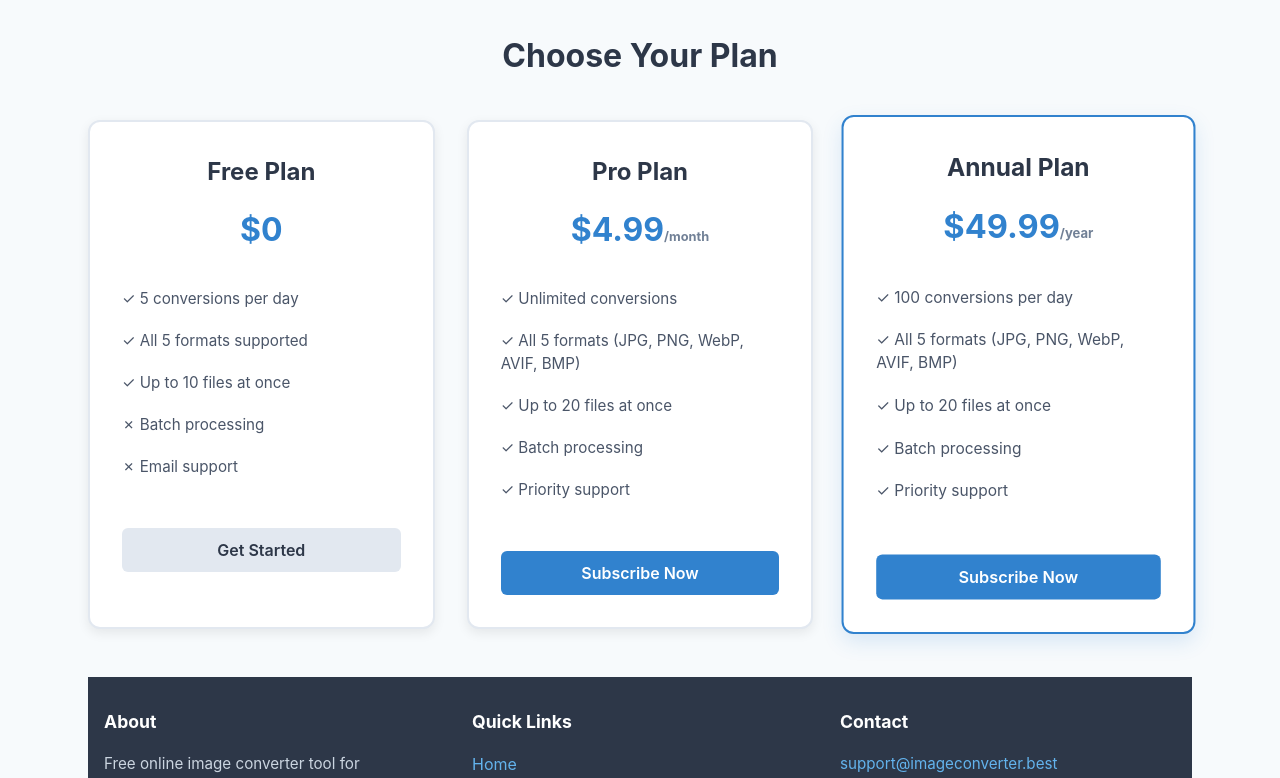
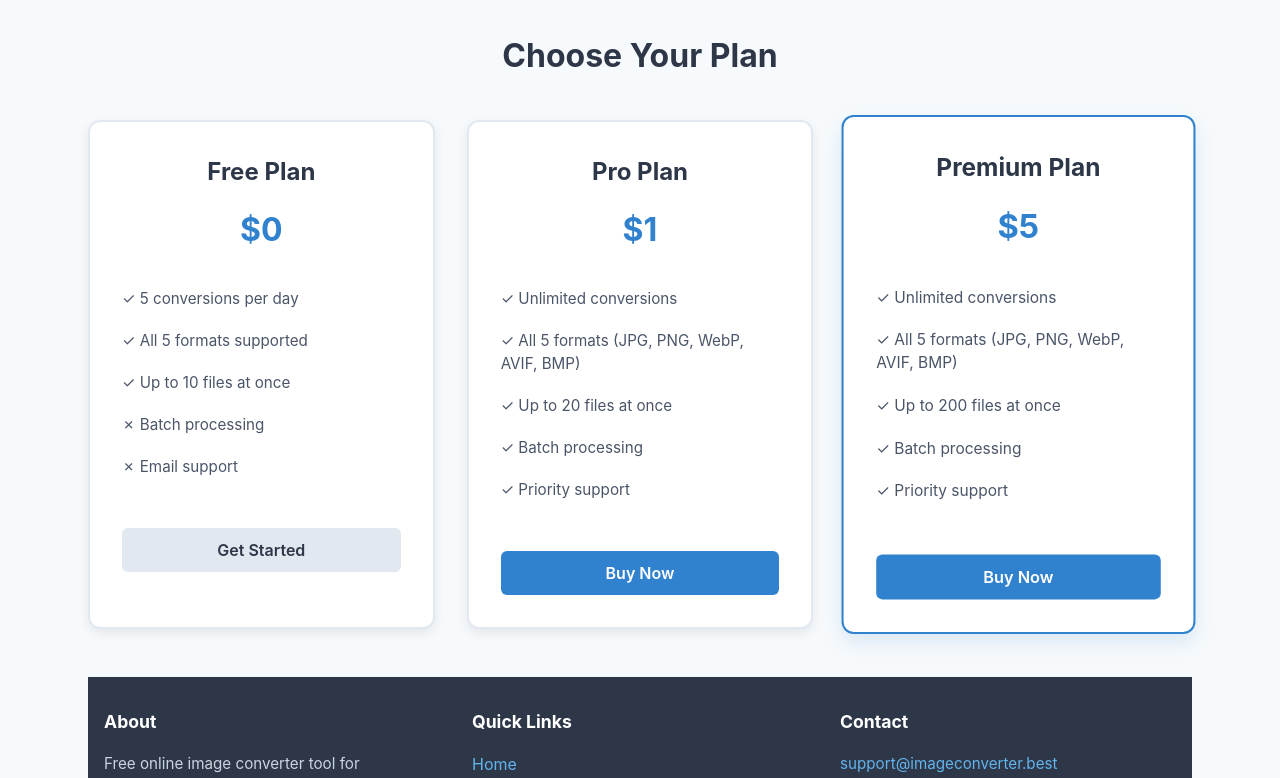
Before and after one commit to pidaixu-alt/image-converter, a Vue app: page / in a window 1280 px wide. Shown: the part 723-1501 px from the top of the page. Built offline with nearby package versions, Linux system fonts and the light colour scheme.

Commit message:
feat: dingjia

```diff
--- a/src/views/HomeView.vue
+++ b/src/views/HomeView.vue
@@ -54,7 +54,7 @@
 
         <div class="pricing-card">
           <h3>Pro Plan</h3>
-          <p class="price">$4.99<span>/month</span></p>
+          <p class="price">$1<span></span></p>
           <ul class="features-list">
             <li>✓ Unlimited conversions</li>
             <li>✓ All 5 formats (JPG, PNG, WebP, AVIF, BMP)</li>
@@ -62,20 +62,20 @@
             <li>✓ Batch processing</li>
             <li>✓ Priority support</li>
           </ul>
-          <button class="btn-plan btn-pro">Subscribe Now</button>
+          <button class="btn-plan btn-pro">Buy Now</button>
         </div>
 
         <div class="pricing-card featured">
-          <h3>Annual Plan</h3>
-          <p class="price">$49.99<span>/year</span></p>
+          <h3>Premium Plan</h3>
+          <p class="price">$5<span></span></p>
           <ul class="features-list">
-            <li>✓ 100 conversions per day</li>
+            <li>✓ Unlimited conversions</li>
             <li>✓ All 5 formats (JPG, PNG, WebP, AVIF, BMP)</li>
-            <li>✓ Up to 20 files at once</li>
+            <li>✓ Up to 200 files at once</li>
             <li>✓ Batch processing</li>
             <li>✓ Priority support</li>
           </ul>
-          <button class="btn-plan btn-year">Subscribe Now</button>
+          <button class="btn-plan btn-year">Buy Now</button>
         </div>
       </div>
     </section>
```
